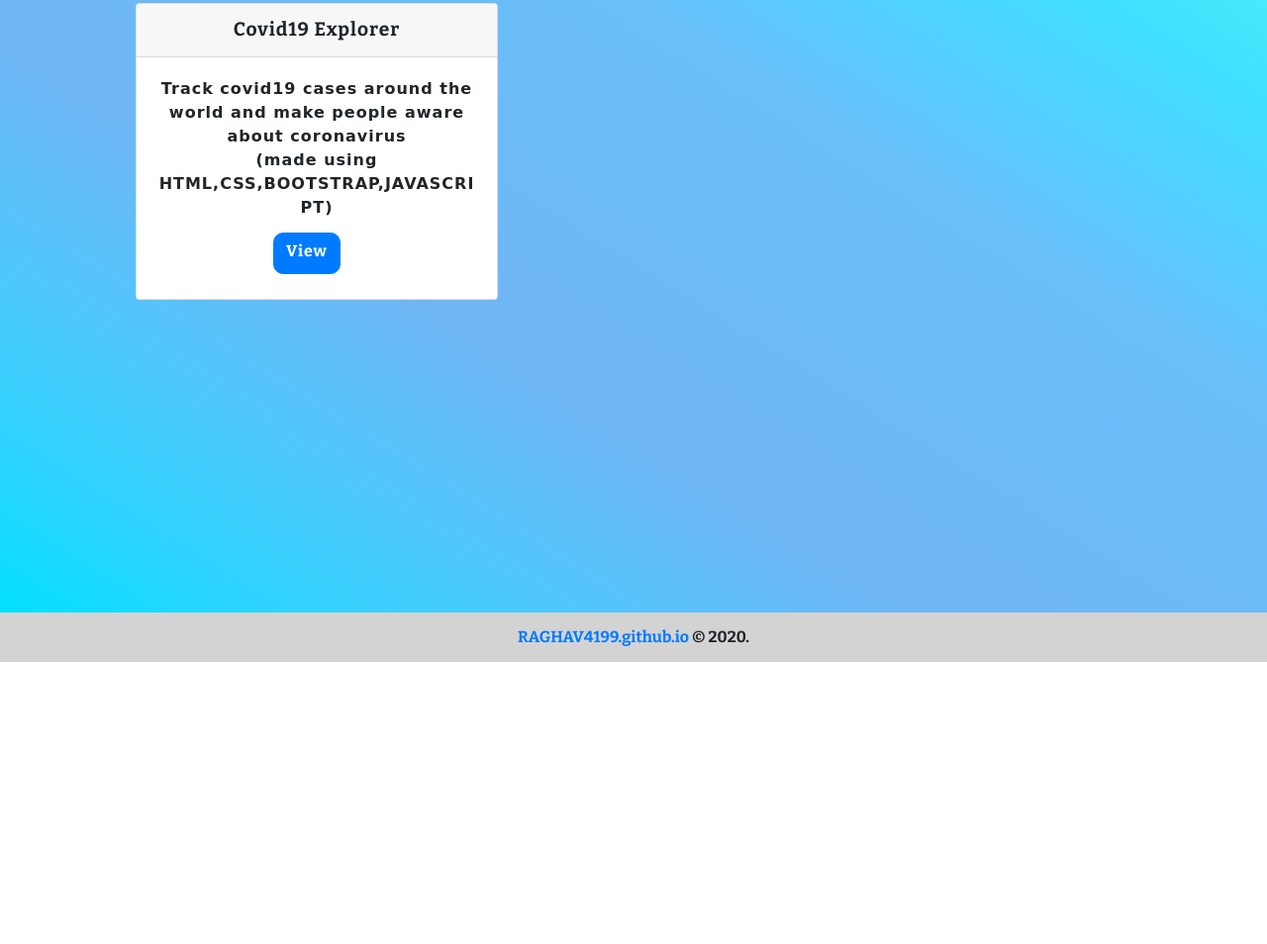
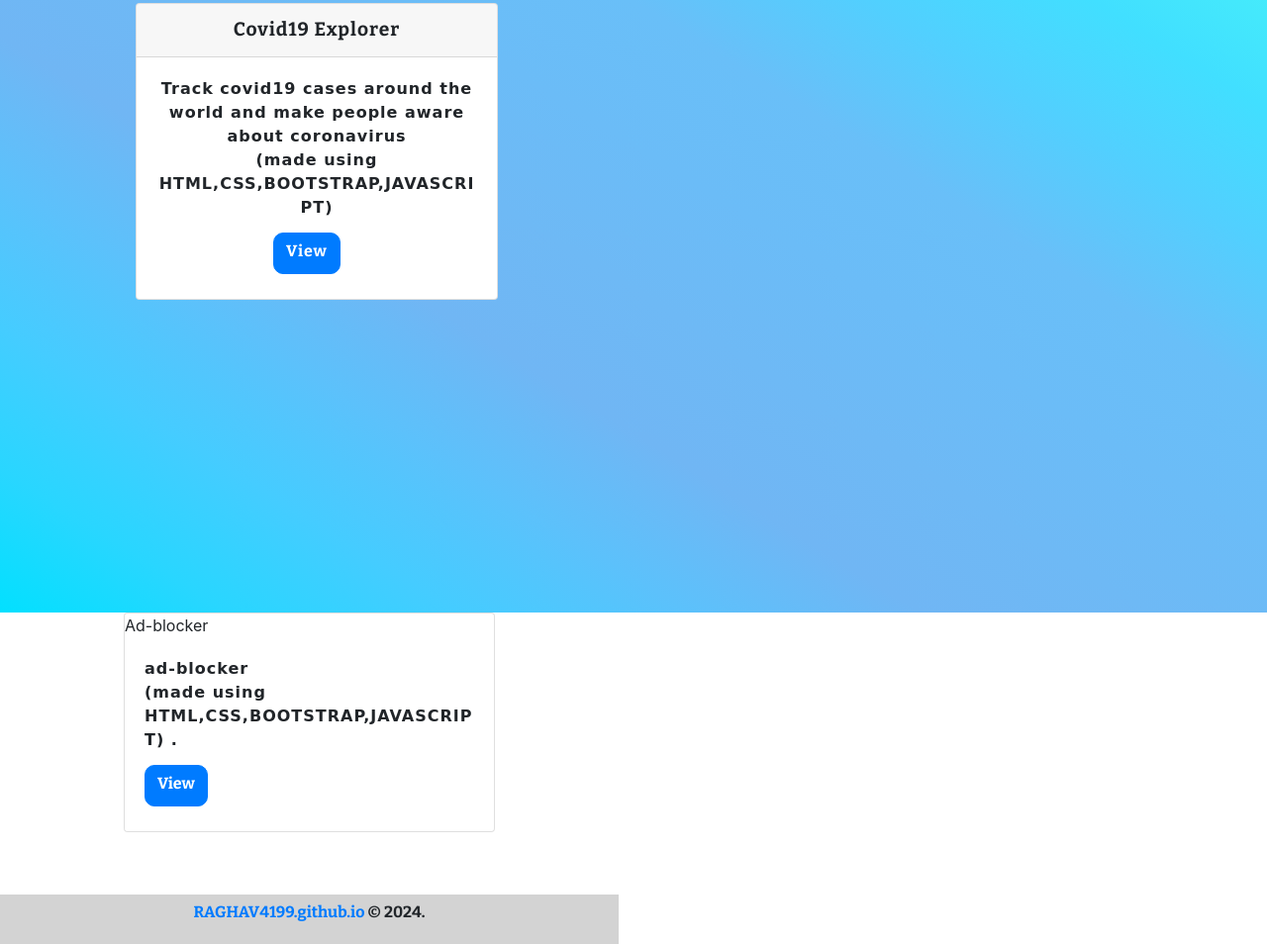
Before and after one commit to Raghav4199/raghav4199, a plain HTML site: page projects.html in a window 1280 px wide. Shown: the part 245-1199 px from the top of the page at 99% size. Before the commit the page ends 914 px from the top, so only its background shows below. Drawn offline with nearby package versions, Linux system fonts and the light colour scheme; a web font is replaced by a local one.

Commit message:
Update projects.html

```diff
--- a/projects.html
+++ b/projects.html
@@ -61,10 +61,19 @@
            </div>
          </div>
        </div>
+ <div class="row">
+         <div class="col-lg-6 col-sm-12">
+           <div class="card">
+               <div class="Ad-blocker">Ad-blocker</div>
 
+             <div class="card-body">
+               <div class="card-text"> ad-blocker  <br>                            (made using HTML,CSS,BOOTSTRAP,JAVASCRIPT) .</div>
+               <a href="https://github.com/Raghav4199/AtoZAddblocker" class="btn btn-primary">View</a>
+             </div>
+           </div>
 
 <footer>
-	<span><a href="https://Raghav4199.github.io">RAGHAV4199.github.io</a> © 2020.<br><span>
+	<span><a href="https://Raghav4199.github.io">RAGHAV4199.github.io</a> © 2024.<br><span>
 </footer>
 
 
```
